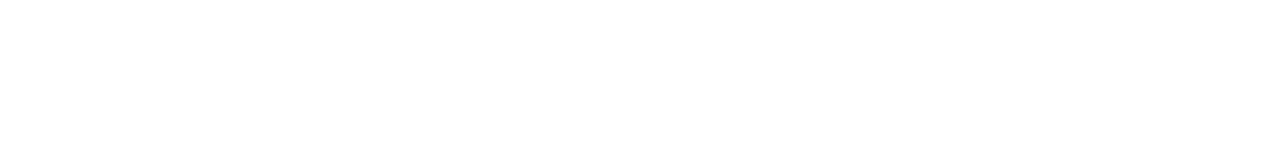
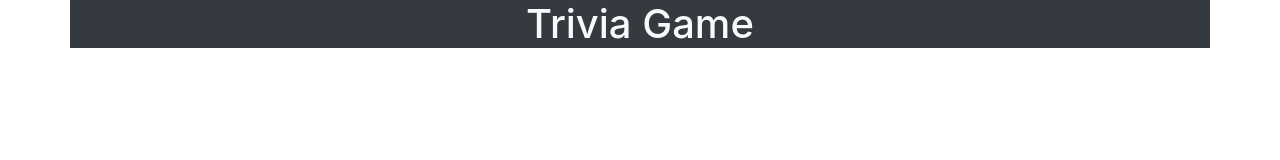
Before and after one commit to wesbragagt/TriviaGame, a plain HTML site: page index.html in a window 1280 px wide. Drawn offline with nearby package versions, Linux system fonts and the light colour scheme.

Commit message:
header added with h1

```diff
--- a/index.html
+++ b/index.html
@@ -17,7 +17,17 @@
 </head>
 
 <body>
+    <div class="container">
 
+        <header>
+            <div class="row bg-dark">
+                <h1 class="m-auto text-center text-light">Trivia Game</h1>
+            </div>
+        </header>
+
+
+
+    </div>
 
 
 
```
